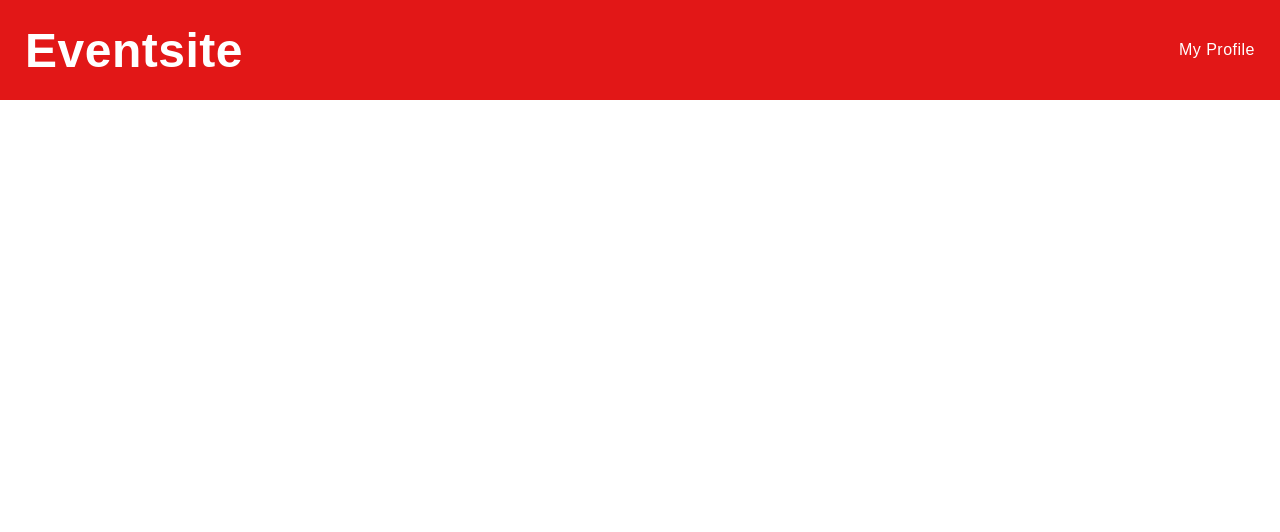
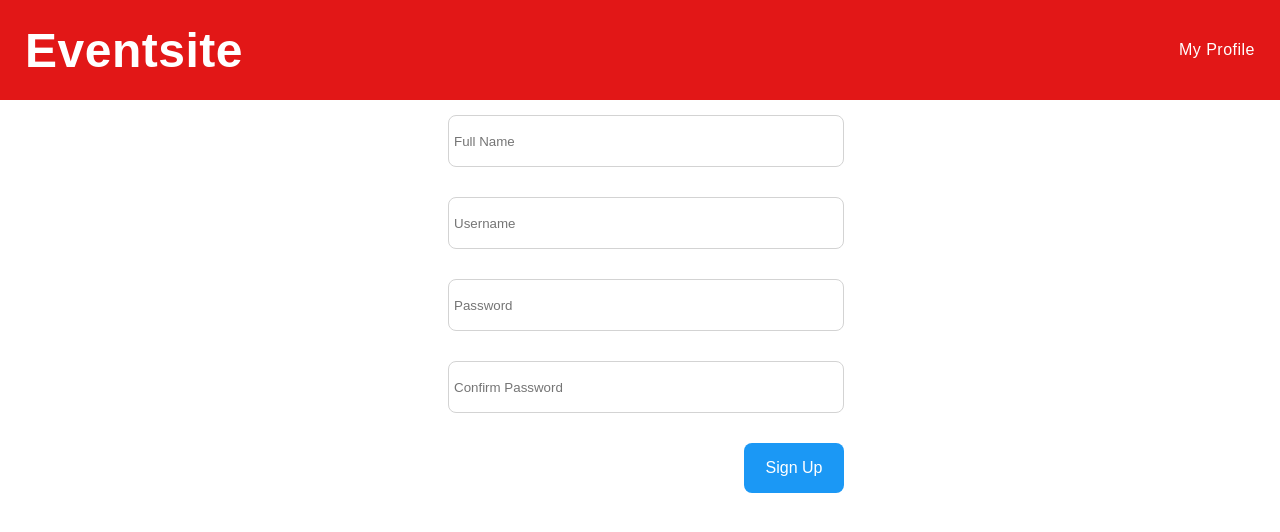
Before and after one commit to remerdy1/eventsite-client, a React (Create React App) app: page /signup in a window 1280 px wide. Shown: the top 532 px of the page. Built offline with nearby package versions, Linux system fonts and the light colour scheme.

Commit message:
Add signup page and probably some other changes I don't remember

```diff
--- a/src/app.jsx
+++ b/src/app.jsx
@@ -5,6 +5,7 @@ import Header from "./components/header/header";
 import Search from "./components/search/search";
 import Events from "./components/events/events";
 import Login from "./components/login/login";
+import Signup from "./components/signup/signup";
 
 const axios = require("axios");
 
@@ -50,6 +51,12 @@ function App(){
                     <Route path="/login">
                         <Login />
                     </Route>
+                    <Route path="/signup">
+                        <Signup />
+                    </Route>
+                    <Route>
+                        <h1 style={{textAlign: "center"}}>Page not found</h1>
+                    </Route>
                 </Switch>
             </Router>
         </div>
--- a/src/components/login/login.css
+++ b/src/components/login/login.css
@@ -26,3 +26,8 @@
     font-size: 1rem;
     float: right;
 }
+
+.login-button:hover {
+    background-color: #1878c2;
+    cursor: pointer;
+}
--- a/src/components/login/login.jsx
+++ b/src/components/login/login.jsx
@@ -1,8 +1,22 @@
 import React from 'react';
 import "./login.css";
+
+const axios = require("axios");
+
 function Login(){
+    const onSubmit = async e =>{
+        e.preventDefault();
+        const username = e.target.username.value;
+        const password = e.target.password.value;
+
+        e.target.username.value = null;
+        e.target.password.value = null;
+
+        await axios.post("http://localhost:8050/login", {username, password,});
+    }
+
     return (
-        <form className="login-form">
+        <form className="login-form" onSubmit={onSubmit}>
             <input placeholder="Username" name="username" className="login-input" required/>
             <input placeholder="Password" name="password" className="login-input" type="password" required/>
             <button className="login-button">Log In</button>
--- /dev/null
+++ b/src/components/signup/signup.jsx
@@ -0,0 +1,43 @@
+import React from 'react';
+
+const axios = require("axios");
+
+function Signup(){
+    const onSubmit = async e =>{
+        e.preventDefault();
+        const fullName = e.target.fullName.value;
+        const username = e.target.username.value;
+        const password = e.target.password.value;
+        const confirmPassword = e.target.confirmPassword.value;
+
+        if(password === confirmPassword){
+            try{
+                e.target.username.value = null;
+                e.target.fullName.value = null;
+                e.target.password.value = null;
+                e.target.confirmPassword.value = null;
+                await axios.post("http://localhost:8050/signup", {fullName, username, password, confirmPassword});
+            }catch(e){
+                console.log(e);
+            }
+        }
+        else
+        {
+            alert("Passwords do not match")
+            e.target.password.value = null;
+            e.target.confirmPassword.value = null;
+        }
+    }
+
+    return (
+        <form className="login-form" onSubmit={onSubmit}>
+            <input placeholder="Full Name" name="fullName" className="login-input" required/>
+            <input placeholder="Username" name="username" className="login-input" required/>
+            <input placeholder="Password" name="password" className="login-input" type="password" required/>
+            <input placeholder="Confirm Password" name="confirmPassword" className="login-input" type="password" required/>
+            <button className="login-button">Sign Up</button>
+        </form>
+    )
+}
+
+export default Signup;
```
